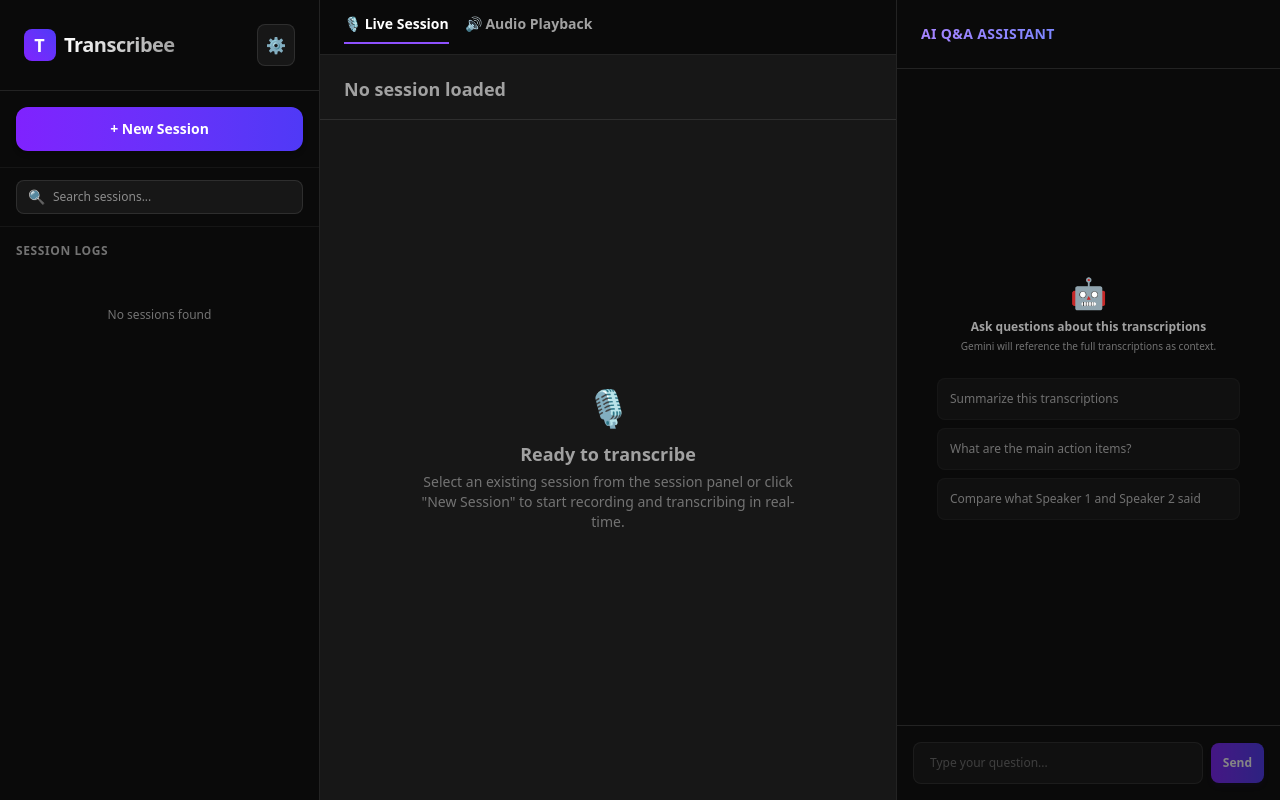
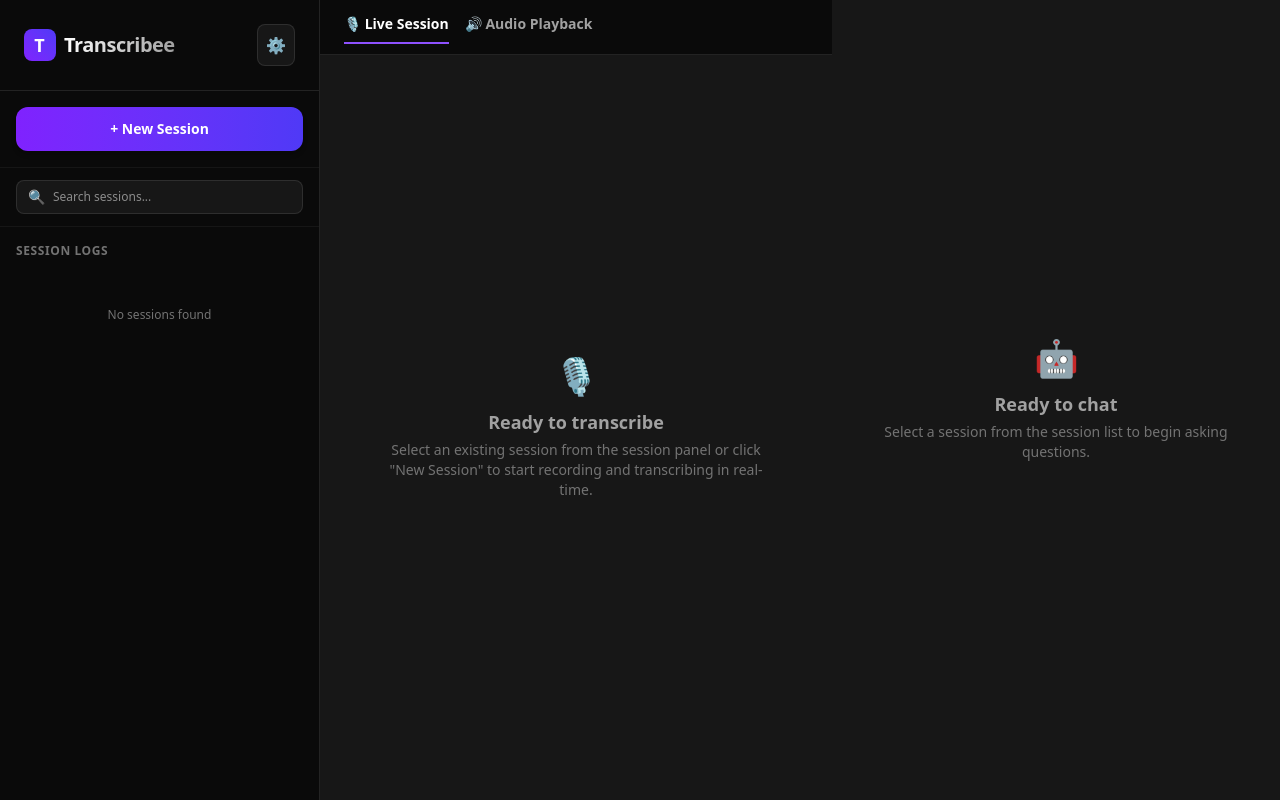
Before and after one commit to muazhari/transcribee-1, a Next.js app: page / in a window 1280 px wide. Built offline with nearby package versions, Linux system fonts and the light colour scheme.

Commit message:
improve ui/ux

```diff
--- a/src/app/page.tsx
+++ b/src/app/page.tsx
@@ -277,7 +277,7 @@
                 : "text-neutral-400 hover:text-white bg-neutral-900/60 border border-white/5"
             }`}
           >
-            📁 Session List
+            🏠 Home
           </button>
           <button
             onClick={() => setActiveTab("transcription")}
@@ -297,7 +297,7 @@
                 : "text-neutral-400 hover:text-white bg-neutral-900/60 border border-white/5"
             }`}
           >
-            🔊 Playback
+            🔊 Playback Session
           </button>
           <button
             onClick={() => setActiveTab("qna")}
@@ -307,7 +307,7 @@
                 : "text-neutral-400 hover:text-white bg-neutral-900/60 border border-white/5"
             }`}
           >
-            🤖 Q&A Chatting
+            🤖 Q&A Chat
           </button>
         </div>
       </div>
--- a/src/components/PlaybackPanel.tsx
+++ b/src/components/PlaybackPanel.tsx
@@ -242,7 +242,7 @@
       <div className="flex-1 h-full flex flex-col bg-neutral-900 text-white justify-center items-center p-8 text-neutral-500">
         <span className="text-4xl mb-3">🔊</span>
         <h3 className="font-bold text-lg text-neutral-400">Ready to play</h3>
-        <p className="text-sm max-w-sm mt-1 text-center">
+        <p className="text-neutral-500 text-sm max-w-sm mt-1 text-center">
           Select a session from the session list to begin audio playback.
         </p>
       </div>
--- a/src/components/QnAPanel.tsx
+++ b/src/components/QnAPanel.tsx
@@ -110,6 +110,18 @@
     "What are the main action items?",
     "Compare what Speaker 1 and Speaker 2 said",
   ];
+
+  if (!activeSession) {
+    return (
+      <div className="flex-1 h-full flex flex-col bg-neutral-900 text-white justify-center items-center p-8 text-neutral-500">
+        <span className="text-4xl mb-3">🤖</span>
+        <h3 className="font-bold text-lg text-neutral-400">Ready to chat</h3>
+        <p className="text-neutral-500 text-sm max-w-sm mt-1 text-center">
+          Select a session from the session list to begin asking questions.
+        </p>
+      </div>
+    );
+  }
 
   return (
     <div className="w-full lg:w-96 h-full bg-neutral-950 lg:border-l border-white/10 flex flex-col text-white">
--- a/src/components/TranscriptPanel.tsx
+++ b/src/components/TranscriptPanel.tsx
@@ -173,6 +173,21 @@
 
   const tokenPercentage = Math.min(100, (tokenCount / tokenLimit) * 100);
 
+  if (!activeSession) {
+    return (
+      <div className="flex-1 h-full flex flex-col bg-neutral-900 text-white justify-center items-center p-8 text-neutral-500">
+        <span className="text-4xl mb-3">🎙️</span>
+        <h3 className="font-bold text-lg text-neutral-400">
+          Ready to transcribe
+        </h3>
+        <p className="text-neutral-500 text-sm max-w-sm mt-1 text-center">
+          Select an existing session from the session panel or click &quot;New
+          Session&quot; to start recording and transcribing in real-time.
+        </p>
+      </div>
+    );
+  }
+
   return (
     <div className="flex-1 h-full flex flex-col bg-neutral-900 text-white min-w-0 overflow-hidden">
       {/* Session Title Header */}
@@ -335,19 +350,7 @@
         onScroll={handleScroll}
         className="flex-1 overflow-y-auto p-6 flex flex-col gap-6"
       >
-        {!activeSession ? (
-          <div className="flex-1 flex flex-col items-center justify-center text-center p-8 text-neutral-500">
-            <span className="text-4xl mb-3">🎙️</span>
-            <h3 className="font-bold text-lg text-neutral-400">
-              Ready to transcribe
-            </h3>
-            <p className="text-sm max-w-sm mt-1">
-              Select an existing session from the session panel or click
-              &quot;New Session&quot; to start recording and transcribing in
-              real-time.
-            </p>
-          </div>
-        ) : transcripts.length === 0 && transcripts.length === 0 ? (
+        {transcripts.length === 0 ? (
           <div className="flex-1 flex flex-col items-center justify-center text-neutral-500 text-center py-16">
             <span className="text-2xl animate-bounce mb-3">💬</span>
             <p className="text-sm max-w-xs">
```
